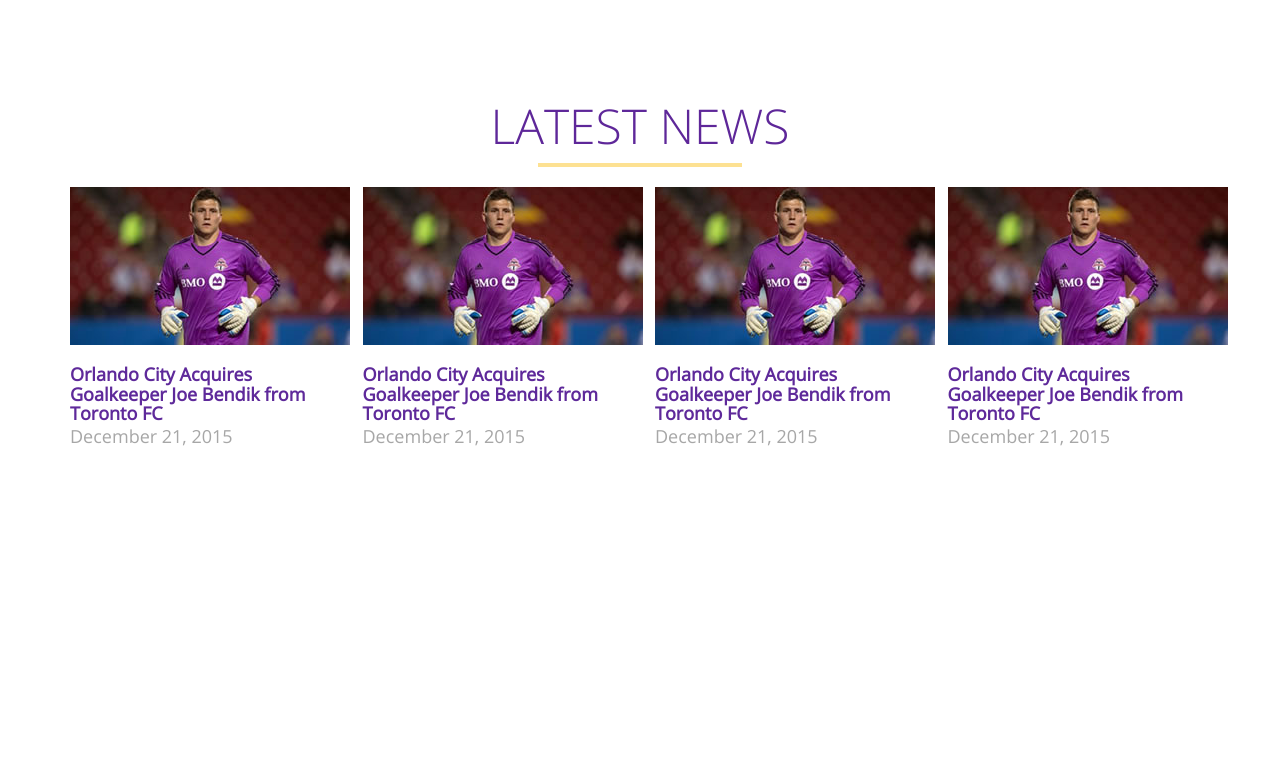
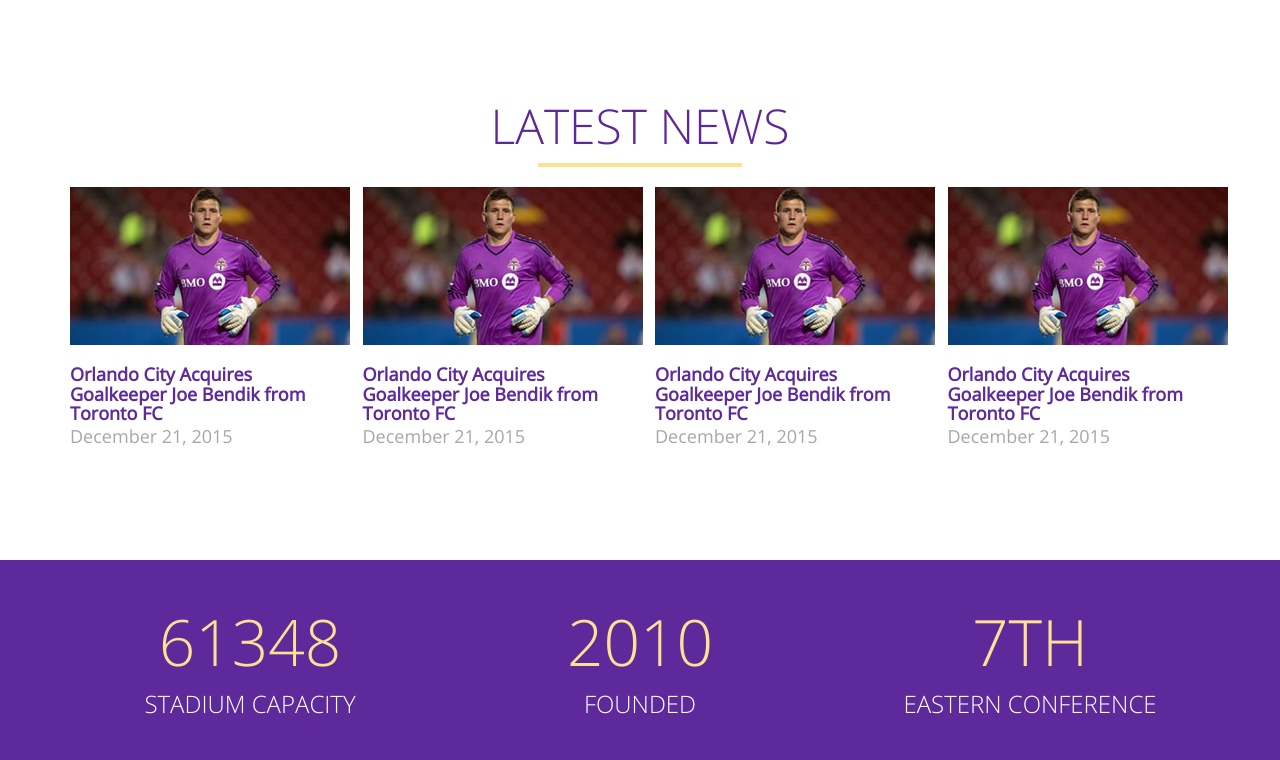
Before and after one commit to ahdail/front-end, a plain HTML site: page Projeto-01/index.html in a window 1280 px wide. Shown: the part 708-1468 px from the top of the page. Before the commit the page ends 1268 px from the top, so only its background shows below. Drawn offline with Linux system fonts and the light colour scheme.

Commit message:
Estatísticas

```diff
--- a/Projeto-01/css/orlando.css
+++ b/Projeto-01/css/orlando.css
@@ -199,3 +199,21 @@
 	font-size: 18px;
 	font-family: 'OpenSans';
 }
+#estatisticas {
+	background-color: #5E299A;
+	width: 100%;
+	height: 200px;
+	text-align: center;
+}
+#estatisticas p {
+	color: #FDE092;
+	text-transform: uppercase;
+	font-family: 'OpenSans-Light';
+	font-size: 64px;
+	margin-top: 36px;
+}
+#estatisticas p small {
+	color: #fff;
+	font-size: 24px;
+	display: block;
+}
--- a/Projeto-01/index.html
+++ b/Projeto-01/index.html
@@ -123,6 +123,24 @@
 
 			</div>
 
+			<div id="estatisticas">
+
+				<div class="container">
+					<div class="row">
+						<div class="col-md-4">
+							<p>61348<small>Stadium Capacity</small></p>
+						</div>
+						<div class="col-md-4">
+							<p>2010<small>Founded</small></p>
+						</div>
+						<div class="col-md-4">
+							<p>7th<small>Eastern Conference</small></p>
+						</div>
+					</div>
+				</div>
+
+			</div>
+
 		</section>
 
 		<script src="lib/jquery/jquery.min.js"></script>
```
